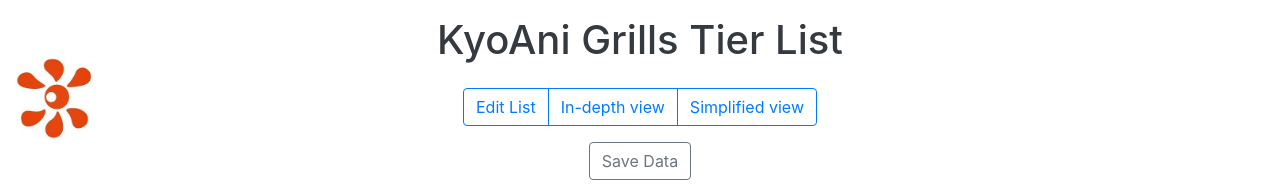
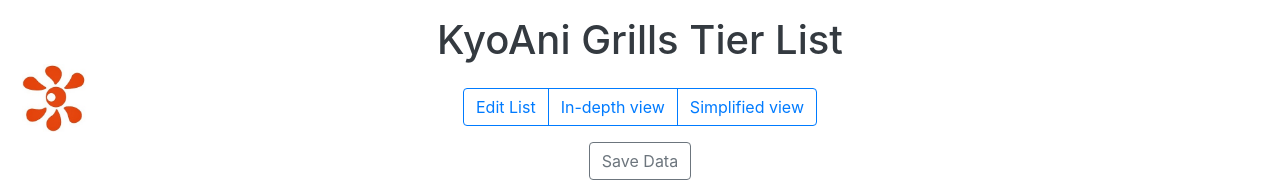
Before and after one commit to mezzilla/kyoanitierlist, a React (Create React App) app: page / in a window 1280 px wide. Shown: the top 189 px of the page. Built offline with nearby package versions, Linux system fonts and the light colour scheme.

Commit message:
Configure React app for deployment to GitHub Pages

```diff
--- a/src/App.css
+++ b/src/App.css
@@ -40,6 +40,10 @@
 
 img.small {
   width: 10vw;
+}
+
+img.smaller {
+  width: 5vw;
 }
 
 body {
--- a/src/components/Header.js
+++ b/src/components/Header.js
@@ -19,7 +19,7 @@
           <div className="col-md-1">
             <a href="/kyoanitierlist">
               <img src={logo}
-                className="img-fluid small m-0" alt="">
+                className="img-fluid smaller m-0" alt="">
               </img>
             </a>
           </div>
```
